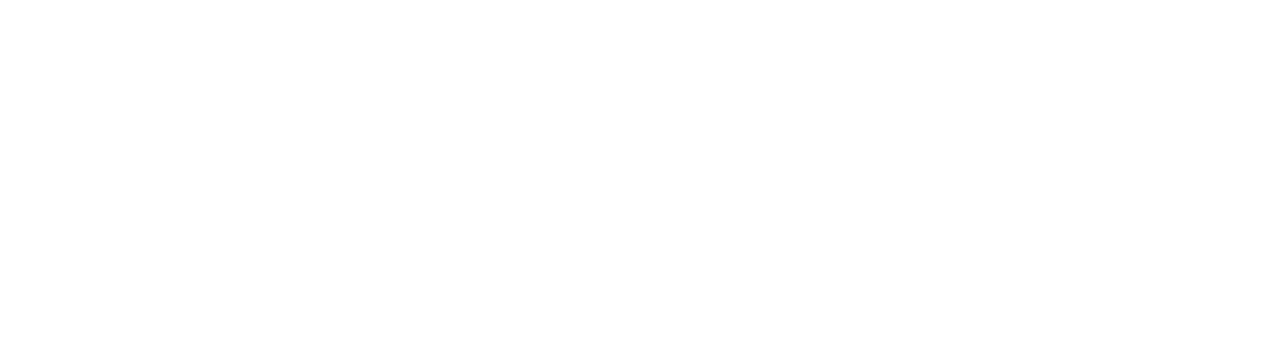
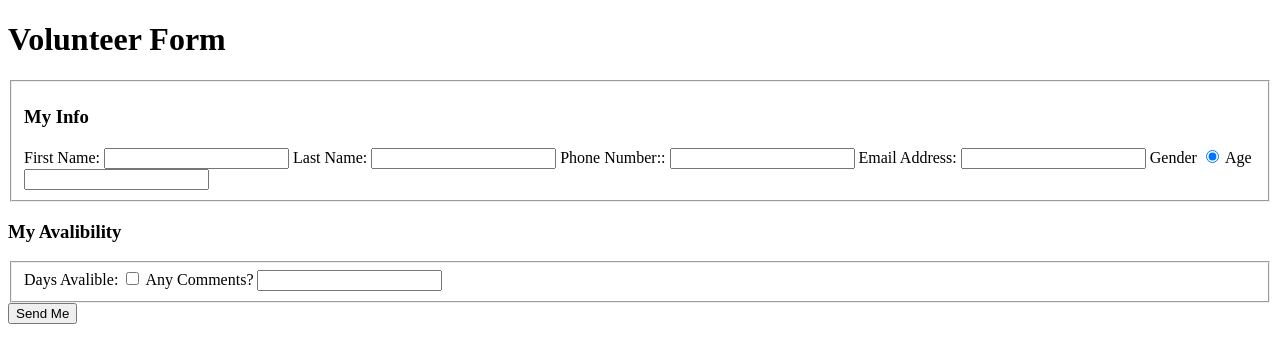
Before and after one commit to eprager/itmd361-lab4, a plain HTML site: page index.html in a window 1280 px wide. Drawn offline with Linux system fonts and the light colour scheme.

Commit message:
basic form outline

```diff
--- a/index.html
+++ b/index.html
@@ -2,13 +2,43 @@
 <html lang="en">
   <head>
   <meta charset="UTF-8">
-  <title>Lab 4</title>
+  <title>Voluteer Form</title>
 </head>
 <body>
+  <h1>Volunteer Form</h1>
+  <form action="http://bloomingsale.sat.iit.edu/kriedan/lab3formscript.php" method="post">
+    <fieldset>
+      <h3>My Info</h3>
+      <label for="name">First Name:</label>
+      <input type="text" id="first_name" name="first_name_field">
 
-  <form>
+      <label for="name">Last Name:</label>
+      <input type="text" id="last_name" name="last_name_field">
 
+      <label for="phone_number">Phone Number::</label>
+      <input type="phone_number" id="phone_number" name="phone_field">
+
+      <label for="email">Email Address:</label>
+      <input type="email" id="email" name="email_field">
+
+      <input type="hidden" id="Emma Prager Lab 4" name="hidden_field">
+
+      <label for="gender">Gender</label>
+      <input type="radio" checked="checked" name="gender_field">
+
+      <label for="age">Age</label>
+      <input type="dropdown" id="age" name="age_field">
+    </fieldset>
+    <h3>My Avalibility</h3>
+    <fieldset>
+      <label for="days">Days Avalible:</label>
+      <input type="checkbox" id="days" name="available_field">
+
+      <label for="comments">Any Comments?</label>
+      <input type="text" id="comments" name="comments_field">
+    </fieldset>
+
+    <input type="submit" value="Send Me">
   </form>
-
 </body>
 </html>
```
Also changed, not shown: 1 other file.
